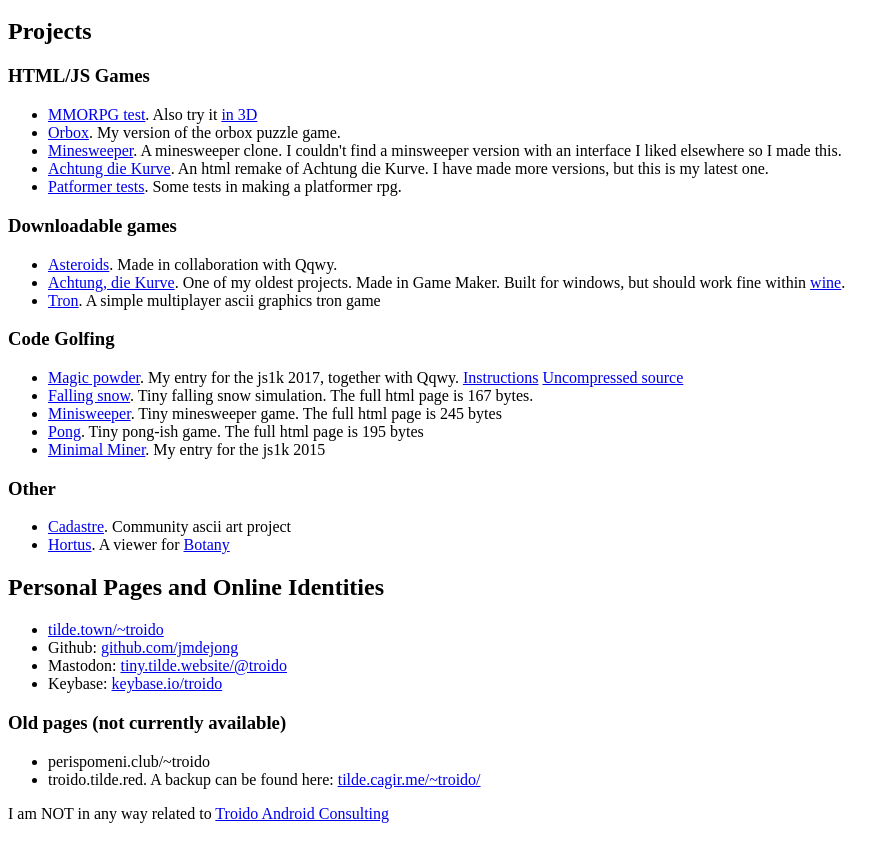
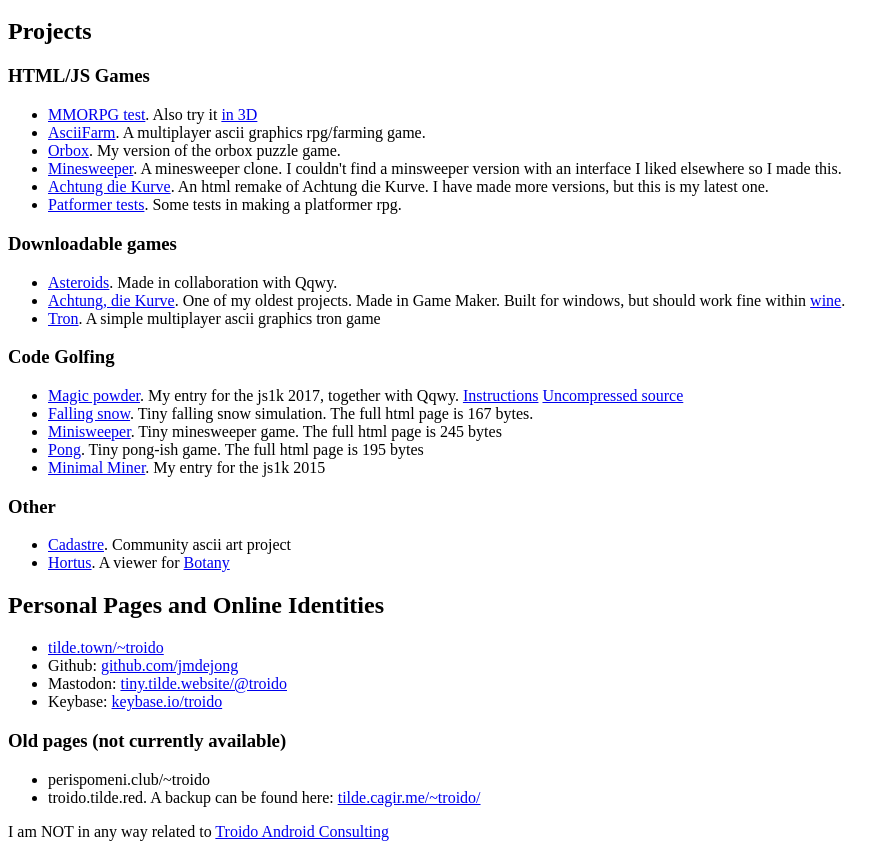
Before and after one commit to jmdejong/jmdejong.github.io, a plain HTML site: page index.html in a window 1280 px wide. Shown: the part 48-905 px from the top of the page, without its empty margins (0-896 px from the left). Drawn offline with Linux system fonts and the light colour scheme.

Commit message:
added asciifarm to the list of projects

```diff
--- a/index.html
+++ b/index.html
@@ -17,6 +17,7 @@ Currently, the most complete versions of my portfolio can be found on <a href="h
 <h3>HTML/JS Games</h3>
 <ul>
 <li><a href="https://desolate-gorge.herokuapp.com">MMORPG test</a>. Also try it <a href="https://desolate-gorge.herokuapp.com?3d=1">in 3D</a></li>
+<li><a href="https://github.com/jmdejong/asciifarm/">AsciiFarm</a>. A multiplayer ascii graphics rpg/farming game.</li>
 <li><a href="https://tilde.town/~troido/orbox">Orbox</a>. My version of the orbox puzzle game.</li>
 <li><a href="https://tilde.town/~troido/minesweeper">Minesweeper</a>. A minesweeper clone. I couldn't find a minsweeper version with an interface I liked elsewhere so I made this.</li>
 <li><a href="./achtung/">Achtung die Kurve</a>. An html remake of Achtung die Kurve. I have made more versions, but this is my latest one.</li>
```
